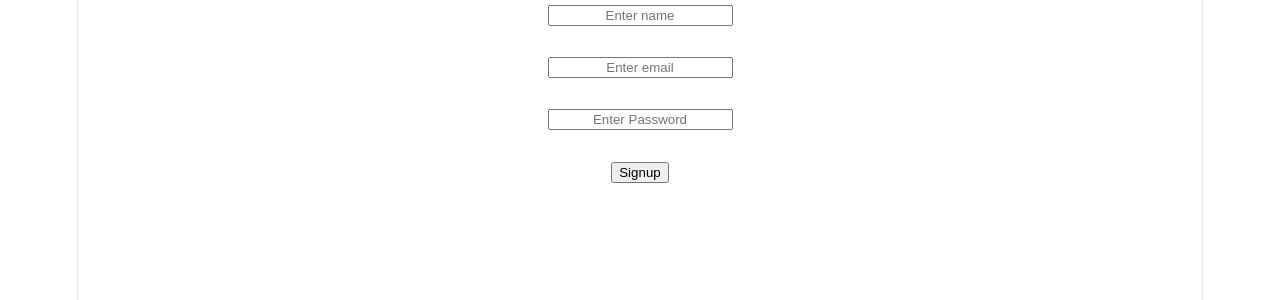
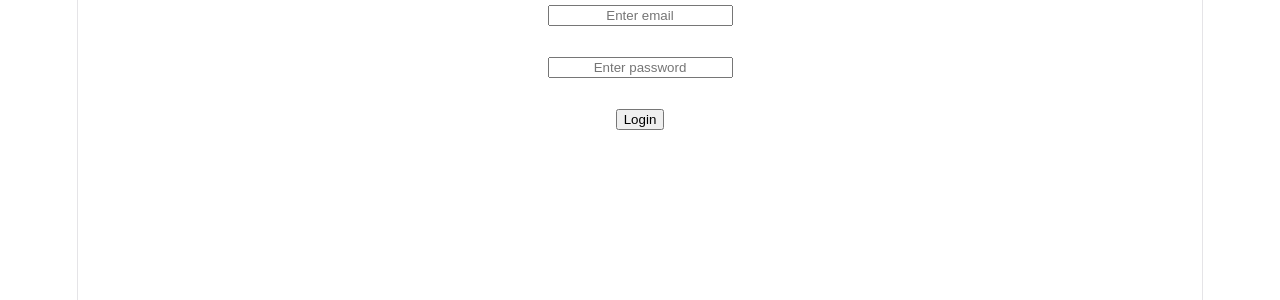
Before and after one commit to Poojitha308-T/Full-Stack-Evaluation, a React app in the folder frontend/: page / in a window 1280 px wide. Before the commit this address led to /signup. Shown: the top 300 px of the page. Built offline with nearby package versions, Linux system fonts and the light colour scheme; the HTML template or start-up script is replaced by a standard one.

Commit message:
Completed Account Management System

```diff
--- a/frontend/src/App.jsx
+++ b/frontend/src/App.jsx
@@ -1,4 +1,4 @@
-import { BrowserRouter, Routes, Route, Navigate } from "react-router-dom";
+import { BrowserRouter, Routes, Route } from "react-router-dom";
 import Signup from "./pages/Signup";
 import Login from "./pages/Login";
 import Dashboard from "./pages/Dashboard";
@@ -9,7 +9,7 @@ function App() {
   return (
     <BrowserRouter>
       <Routes>
-        <Route path="/" element={<Navigate to="/signup"/>}/>
+        <Route path="/" element={<Login/>}/>
         <Route path="/signup" element={<Signup />} />
         <Route path="/login" element={<Login />} />
         <Route path="/dashboard" element={<Dashboard />} />
```
Also changed, not shown: frontend/src/component/ProtectedRoute.jsx (added, +11 -0 lines).
